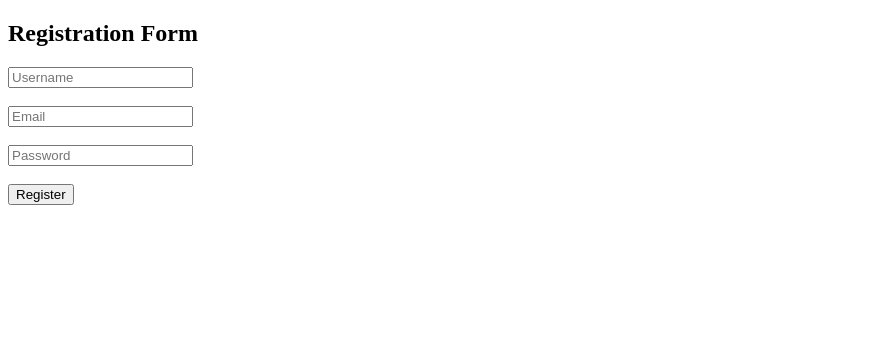
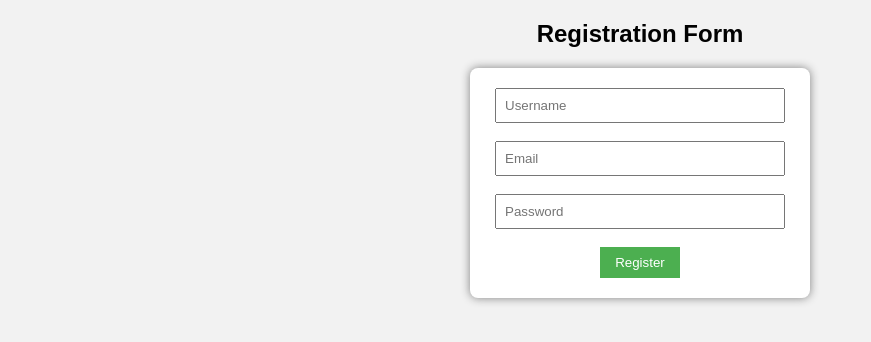
Before and after one commit to afiajahan19/MyDevOpsLab, a plain HTML site: page index.html in a window 1280 px wide. Shown: the whole page, without its empty margins (0-871 px from the left). Drawn offline with Linux system fonts and the light colour scheme.

Commit message:
Added style.css and linked to index.html

```diff
--- a/index.html
+++ b/index.html
@@ -2,6 +2,7 @@
 <html>
 <head>
     <title>Registration Form</title>
+    <link rel="stylesheet" href="style.css">
 </head>
 <body>
     <h2>Registration Form</h2>
--- /dev/null
+++ b/style.css
@@ -0,0 +1,27 @@
+body {
+    font-family: Arial, sans-serif;
+    background-color: #f2f2f2;
+    text-align: center;
+}
+
+form {
+    background-color: white;
+    padding: 20px;
+    width: 300px;
+    margin: auto;
+    border-radius: 8px;
+    box-shadow: 0 0 10px gray;
+}
+
+input {
+    width: 90%;
+    padding: 8px;
+}
+
+button {
+    padding: 8px 15px;
+    background-color: #4CAF50;
+    color: white;
+    border: none;
+    cursor: pointer;
+}
```
